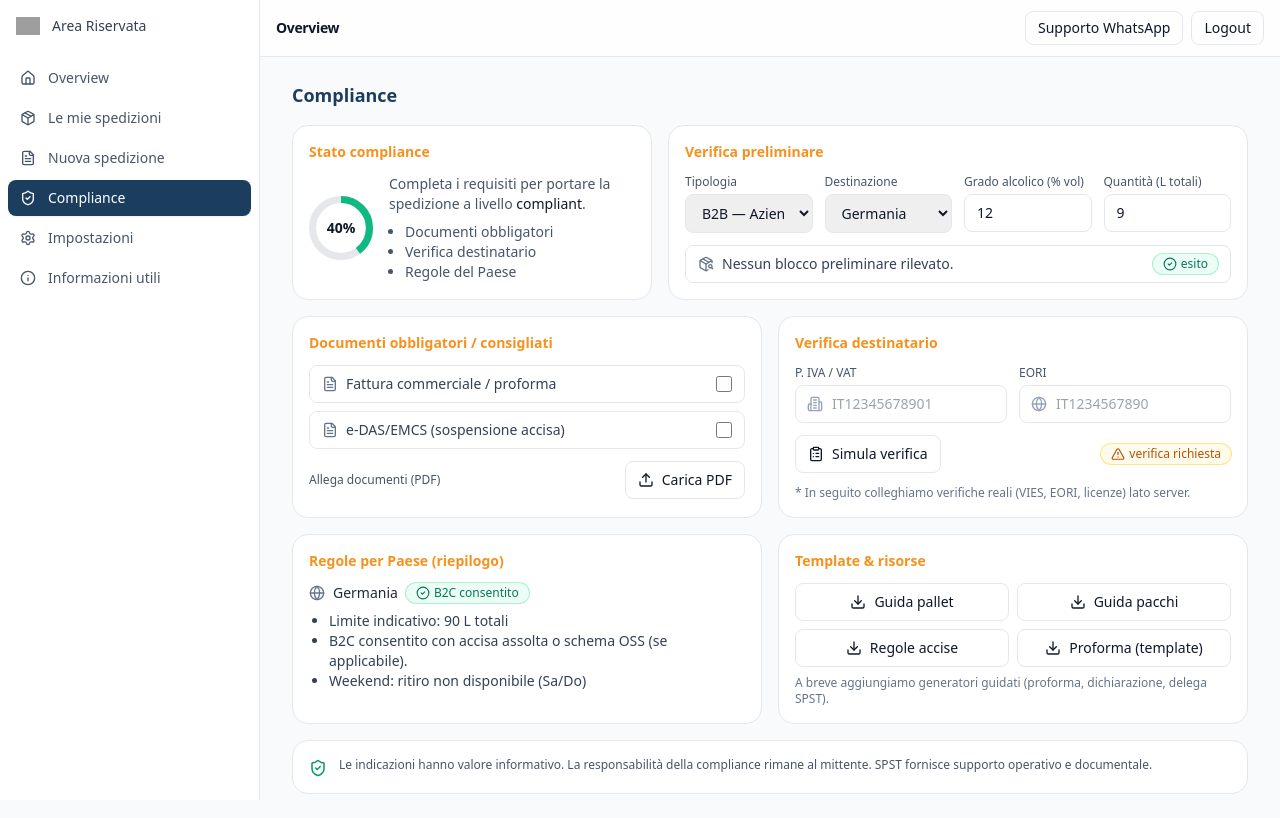
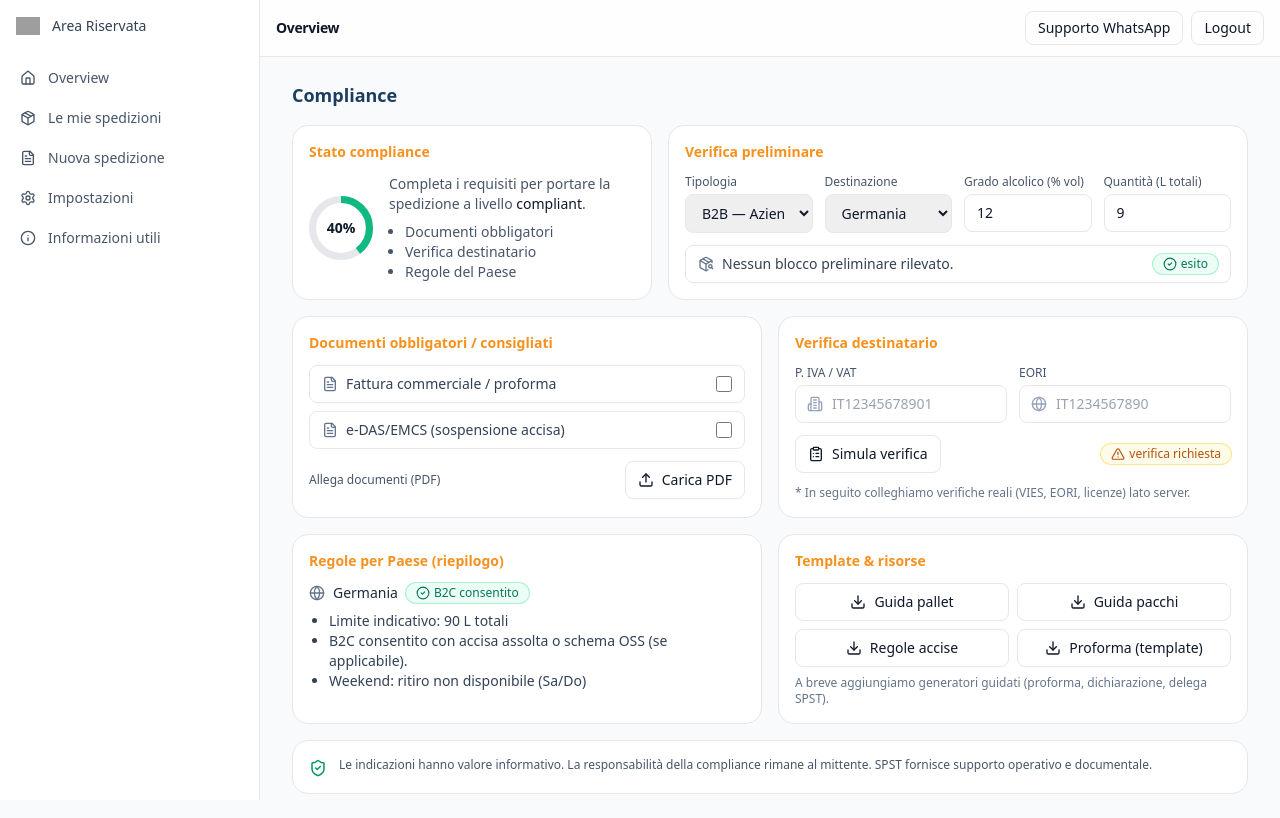
Before and after one commit to SPST-WINE/spst-dashboard, a Next.js app: page /dashboard/compliance in a window 1280 px wide. Built offline with nearby package versions, Linux system fonts and the light colour scheme; grey boxes are pictures that could not be loaded.

Commit message:
Update AppSidebar.tsx

```diff
--- a/components/AppSidebar.tsx
+++ b/components/AppSidebar.tsx
@@ -25,7 +25,7 @@ const NAV: NavItem[] = [
   { href: '/dashboard', label: 'Overview', icon: Home, exact: true },
   { href: '/dashboard/spedizioni', label: 'Le mie spedizioni', icon: Package },
   { href: '/dashboard/nuova', label: 'Nuova spedizione', icon: FileText },
-  { href: '/dashboard/compliance', label: 'Compliance', icon: ShieldCheck },
+
   { href: '/dashboard/impostazioni', label: 'Impostazioni', icon: Settings },
   { href: '/dashboard/informazioni-utili', label: 'Informazioni utili', icon: Info },
 ];
```
